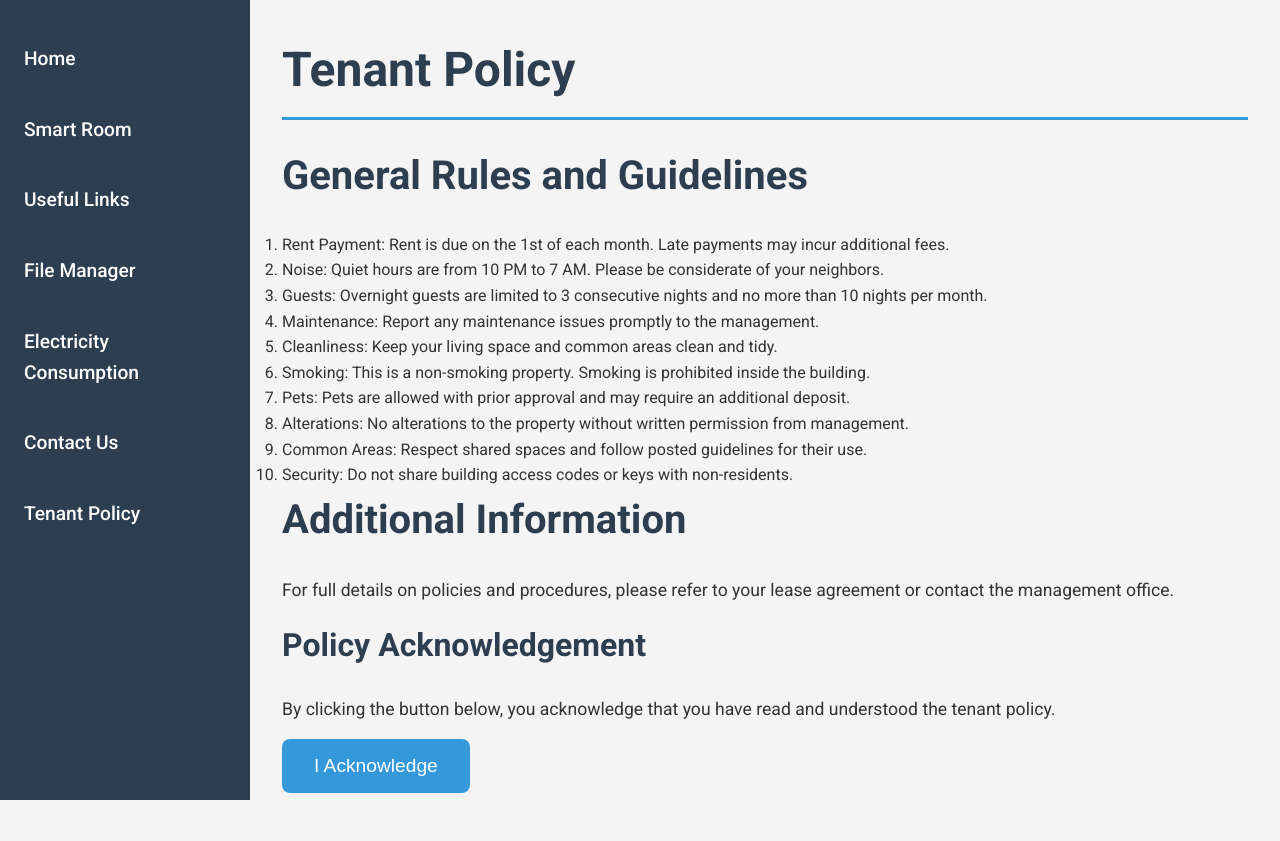
After one commit to PavelVoykov/Aminatou, a Flask app: page /policy in a window 1280 px wide. The commit adds this page. Run offline with Flask 3, Linux system fonts and the light colour scheme.

Commit message:
messages

```diff
--- a/code/app.py
+++ b/code/app.py
@@ -131,5 +131,9 @@ def turnOn():
 	print(res.json())
 	return res.json()
 
+@app.route('/policy')
+def policy():
+    return render_template('policy.html')
+
 if __name__ == '__main__':
     app.run(debug=True ,port=5000)
--- a/code/static/css/style_1.css
+++ b/code/static/css/style_1.css
@@ -5,7 +5,7 @@ body {
     font-family: sans-serif;
     line-height: 1.5;
     min-height: 100vh;
-    background: #f3f3f3;
+    background: #2c3e50;
     flex-direction: column;
     margin: 0;
 }
@@ -21,7 +21,7 @@ body {
 }
 
 h1 {
-    color: #4CAF50;
+    color: #2c3e50;
 }
 
 label {
@@ -52,7 +52,7 @@ button {
     border: none;
     color: white;
     cursor: pointer;
-    background-color: #4CAF50;
+    background-color: #3498db;
     width: 100%;
     font-size: 16px;
 }
--- a/code/templates/base.html
+++ b/code/templates/base.html
@@ -16,6 +16,8 @@
             <li><a href="{{ url_for('useful_links') }}">Useful Links</a></li>
             <li><a href="{{ url_for('file_manager') }}">File Manager</a></li>
             <li><a href="{{ url_for('electricity_consumption') }}">Electricity Consumption</a></li>
+            <li><a href="{{ url_for('contact')}}">Contact Us</a></li>
+            <li><a href="{{ url_for('policy') }}">Tenant Policy</a></li>
         </ul>
     </nav>
 
--- /dev/null
+++ b/code/templates/policy.html
@@ -0,0 +1,48 @@
+{% extends "base.html" %}
+
+{% block title %}Tenant Policy{% endblock %}
+
+{% block content %}
+    <h1>Tenant Policy</h1>
+    <div class="policy-container">
+        <h2>General Rules and Guidelines</h2>
+        <ol>
+            <li>Rent Payment: Rent is due on the 1st of each month. Late payments may incur additional fees.</li>
+            <li>Noise: Quiet hours are from 10 PM to 7 AM. Please be considerate of your neighbors.</li>
+            <li>Guests: Overnight guests are limited to 3 consecutive nights and no more than 10 nights per month.</li>
+            <li>Maintenance: Report any maintenance issues promptly to the management.</li>
+            <li>Cleanliness: Keep your living space and common areas clean and tidy.</li>
+            <li>Smoking: This is a non-smoking property. Smoking is prohibited inside the building.</li>
+            <li>Pets: Pets are allowed with prior approval and may require an additional deposit.</li>
+            <li>Alterations: No alterations to the property without written permission from management.</li>
+            <li>Common Areas: Respect shared spaces and follow posted guidelines for their use.</li>
+            <li>Security: Do not share building access codes or keys with non-residents.</li>
+        </ol>
+
+        <h2>Additional Information</h2>
+        <p>For full details on policies and procedures, please refer to your lease agreement or contact the management office.</p>
+
+        <div id="policy-acknowledgement">
+            <h3>Policy Acknowledgement</h3>
+            <p>By clicking the button below, you acknowledge that you have read and understood the tenant policy.</p>
+            <button id="acknowledgeBtn" class="btn">I Acknowledge</button>
+            <p id="acknowledgementStatus"></p>
+        </div>
+    </div>
+
+    <script>
+        document.addEventListener('DOMContentLoaded', function() {
+            const acknowledgeBtn = document.getElementById('acknowledgeBtn');
+            const statusElement = document.getElementById('acknowledgementStatus');
+
+            acknowledgeBtn.addEventListener('click', function() {
+                localStorage.setItem('policyAcknowledged', 'true');
+                statusElement.textContent = 'Policy acknowledged on ' + new Date().toLocaleString();
+            });
+
+            if (localStorage.getItem('policyAcknowledged') === 'true') {
+                statusElement.textContent = 'Policy previously acknowledged';
+            }
+        });
+    </script>
+{% endblock %}
```
Also changed, not shown: code/static/js/tenants_info.js (+34 -36 lines).
